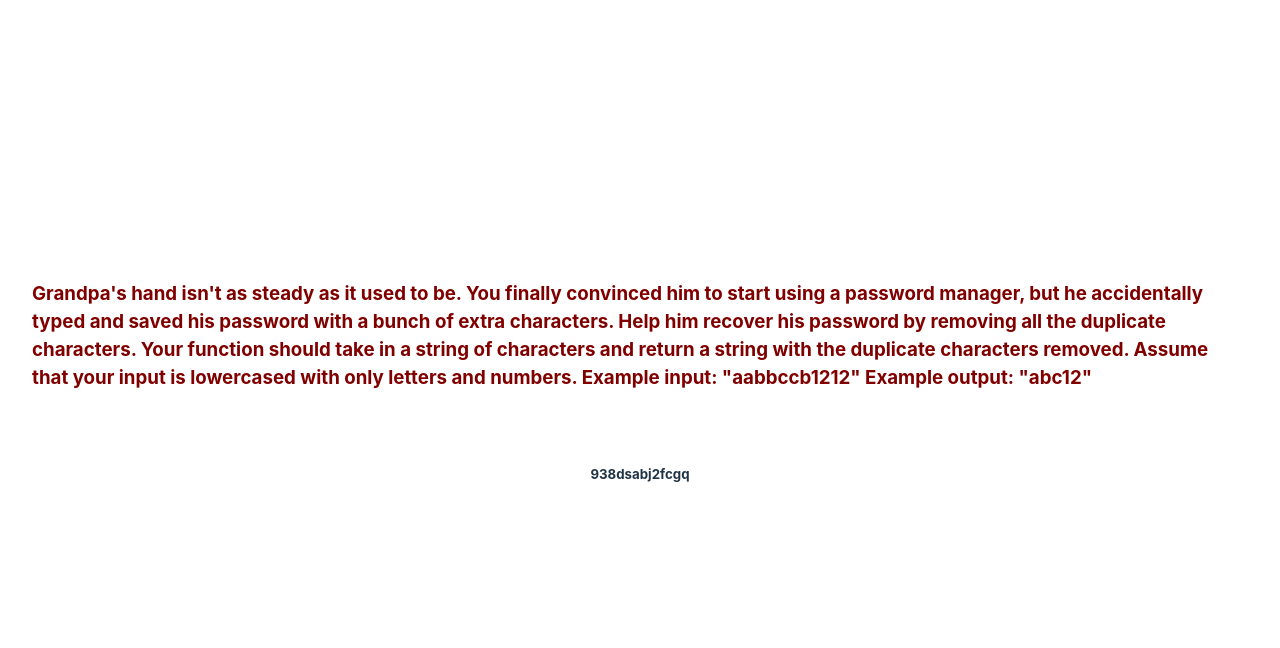
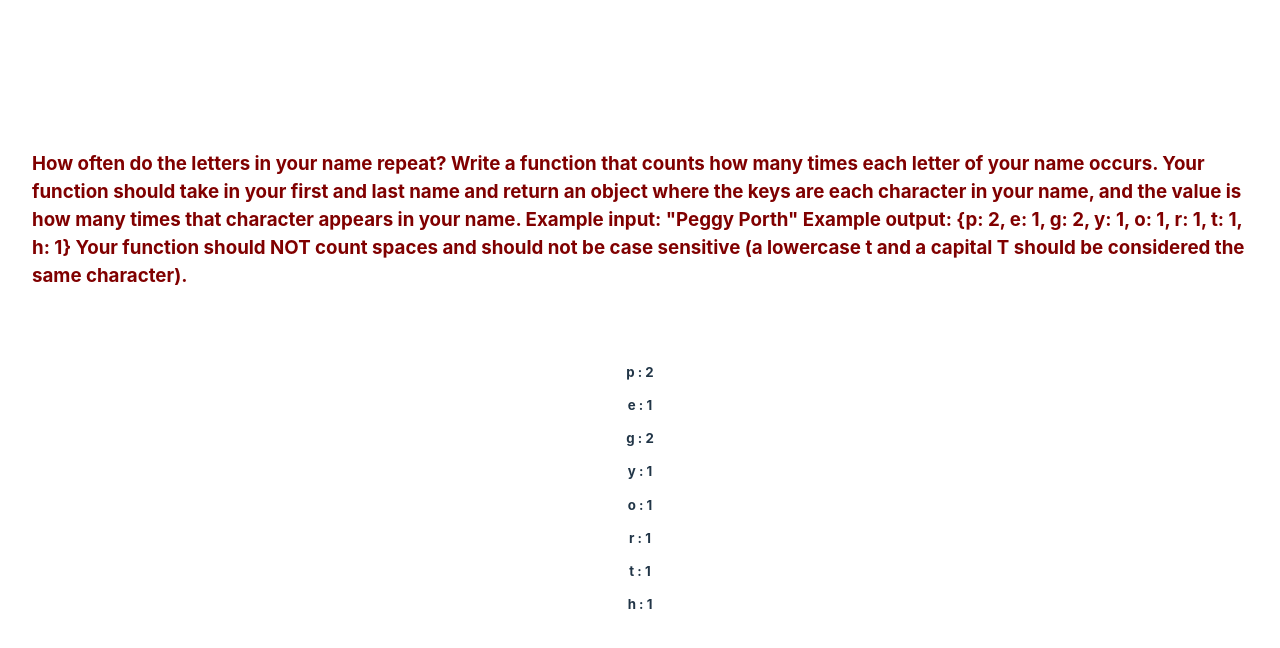
Before and after one commit to saurtripathi/JavascriptChallanges, a React (Vite) app: page / in a window 1280 px wide. Shown: the top 648 px of the page. Built offline with nearby package versions, Linux system fonts and the light colour scheme.

Commit message:
Temporary commit

```diff
--- a/src/App.jsx
+++ b/src/App.jsx
@@ -6,23 +6,27 @@ import Challange from './Challange'
 import Solution from './Solution'
 function App() {
 
-  const pwd = '9338dsabbbadjdjdj2sdfdfdf282ff8fdsd888ss8cfgfg332q23'
-  // const removeDuplicate = pwd => [...new Set([...pwd])].join('')
-  //938dsabj2fcgq
+  const input = "Peggy Porth"
+  // const output = { p: 2, e: 1, g: 2, y: 1, o: 1, r: 1, t: 1, h: 1 }
 
-  const removeDuplicate = str => str.split('').reduce((acc, curr) => {
-    if( !acc.includes(curr)){
-      acc.push(curr)
-    }
-    return acc
-  },[])
-
+  const countFrequencyOfLetters = text => {
+    const containerLetterFrequency = {}
+    text.toLowerCase().split(' ').join('').split('').forEach(letter =>  {
+      if (!containerLetterFrequency[letter]) {
+        containerLetterFrequency[letter] = 1
+      } else {
+        containerLetterFrequency[letter] = containerLetterFrequency[letter] + 1
+      }
+      return containerLetterFrequency
+    })
+    return containerLetterFrequency;
+  }
 
   return (
     <>
       <Challange />
       <div className="card">
-        <Solution removeDuplicate={removeDuplicate} pwd={pwd} />
+        <Solution countFrequencyOfLetters={countFrequencyOfLetters} input={input} />
       </div>
     </>
   )
--- a/src/Challange.jsx
+++ b/src/Challange.jsx
@@ -2,17 +2,18 @@ import React from 'react'
 
 export default function Challange() {
 
-    const ch = `Grandpa's hand isn't as steady as it used to be. You finally convinced him
-    to start using a password manager, but he accidentally typed and saved his
-    password with a bunch of extra characters. Help him recover his password by
-    removing all the duplicate characters.
+    const ch = `How often do the letters in your name repeat?
 
-    Your function should take in a string of characters and return a
-    string with the duplicate characters removed. Assume that your input
-    is lowercased with only letters and numbers.
+    Write a function that counts how many times each letter of your name
+    occurs. Your function should take in your first and last name and return
+    an object where the keys are each character in your name, and the value
+    is how many times that character appears in your name.
 
-    Example input: "aabbccb1212"
-    Example output: "abc12"`
+    Example input: "Peggy Porth"
+    Example output: {p: 2, e: 1, g: 2, y: 1, o: 1, r: 1, t: 1, h: 1}
+
+    Your function should NOT count spaces and should not be case sensitive (a
+    lowercase t and a capital T should be considered the same character).`
 
     return (
         <h3 style={{ textAlign: 'left', color: 'maroon' }}>
--- a/src/Solution.jsx
+++ b/src/Solution.jsx
@@ -1,13 +1,15 @@
 import React from 'react'
 
-export default function Solution({ pwd, removeDuplicate }) {
-    console.log(pwd, removeDuplicate)
-    // console.log(isAnagram("rainbow", "crossbow"))
-    console.log(removeDuplicate(pwd).join(''))
+export default function Solution({ input, countFrequencyOfLetters }) {
+
+
+    const y = countFrequencyOfLetters(input)
+    console.log(y)
+    const x = Object.keys(y).map(key => <p key={key}><span>{key} : </span><span>{y[key]}</span></p>)
 
     return (
         <h5>
-            {removeDuplicate(pwd).join('')}
+            {x}
         </h5>
     )
 }
```
